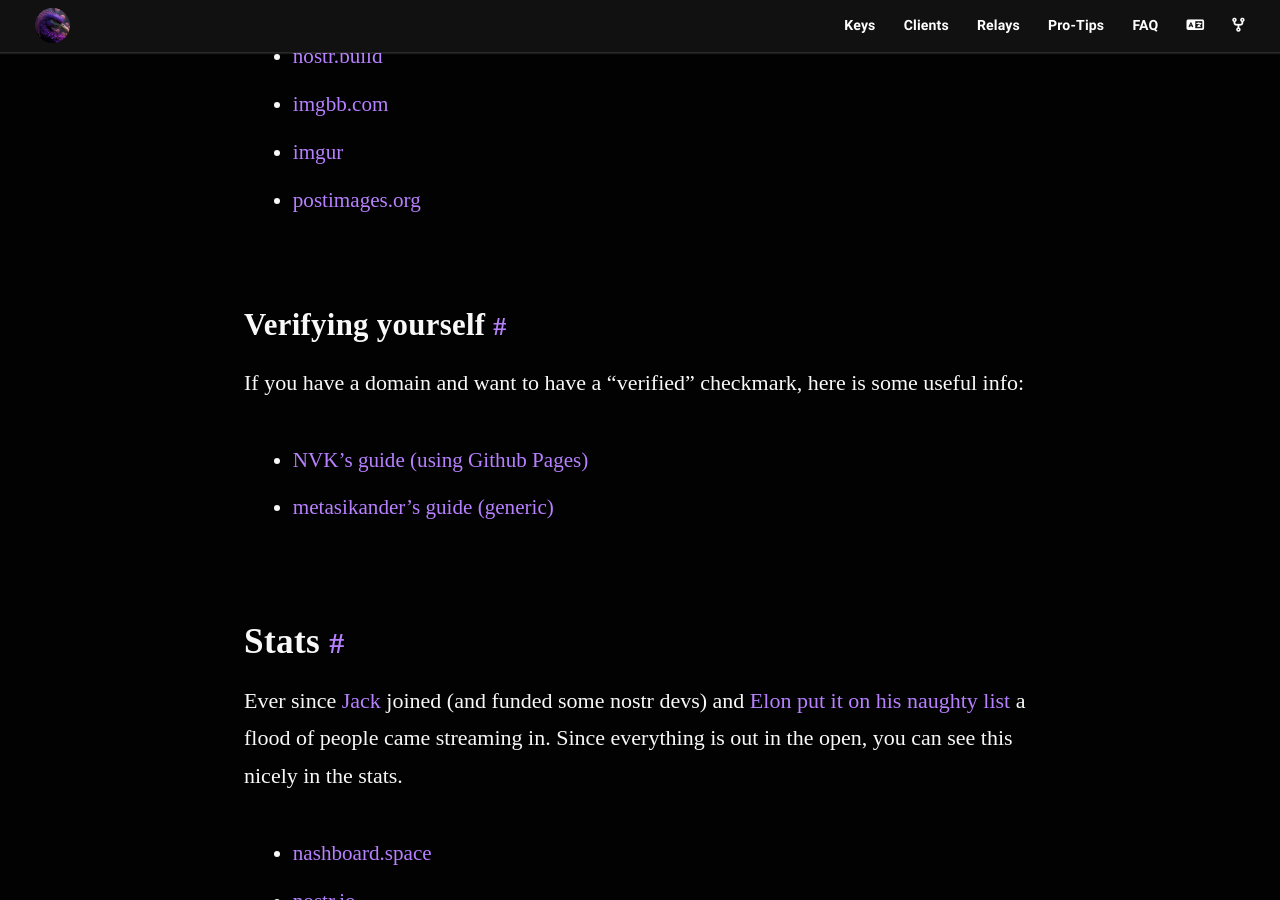
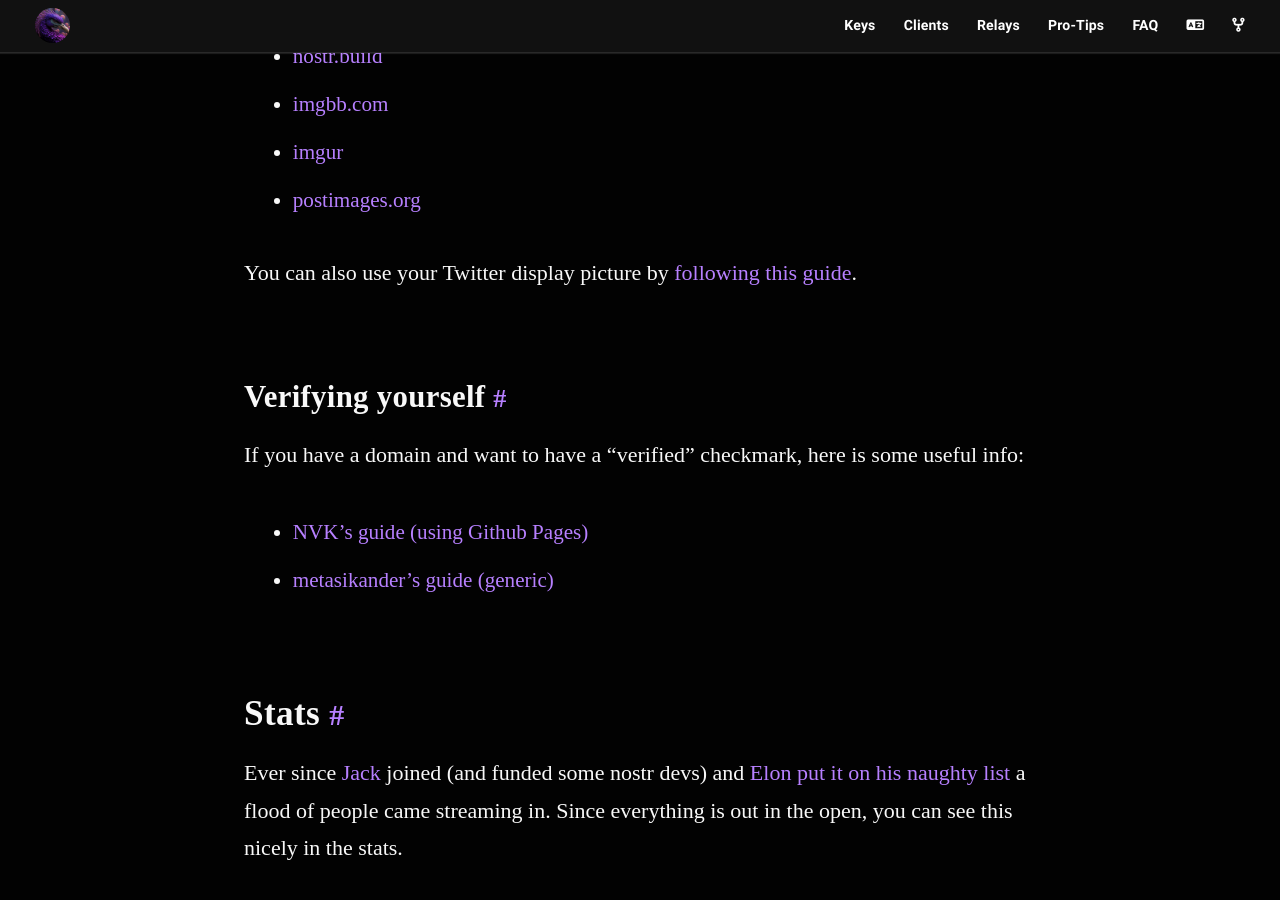
Before and after one commit to nostr-resources/nostr-resources.github.io, a Jekyll site: the page built from index.md, in a window 1280 px wide and 900 px high, scrolled down 6131 px. Built offline with Jekyll 4.4.1, drawn with Linux system fonts in a browser that asks for light colours; some web fonts are replaced.

Commit message:
Add small guide on using Twitter profile picture on Nostr (#21)

```diff
--- a/index.md
+++ b/index.md
@@ -165,6 +165,8 @@ Here are some free image hosts:
 - [imgur](https://imgur.com/)
 - [postimages.org](https://postimages.org/)
 
+You can also use your Twitter display picture by [following this guide](https://medium.com/@_Bosch_/how-to-use-your-twitter-display-picture-on-nostr-fd43c6a26257).
+
 ### Verifying yourself
 
 If you have a domain and want to have a "verified" checkmark, here is some
```
